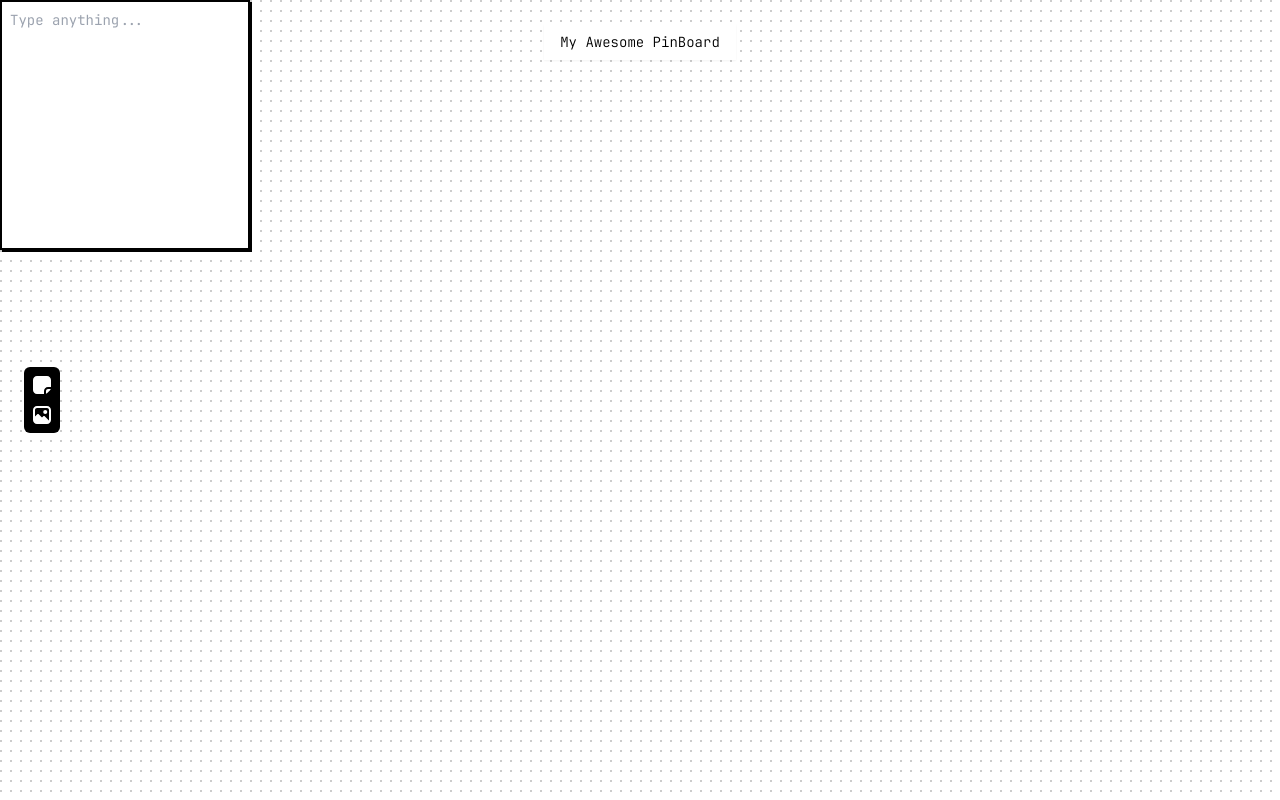
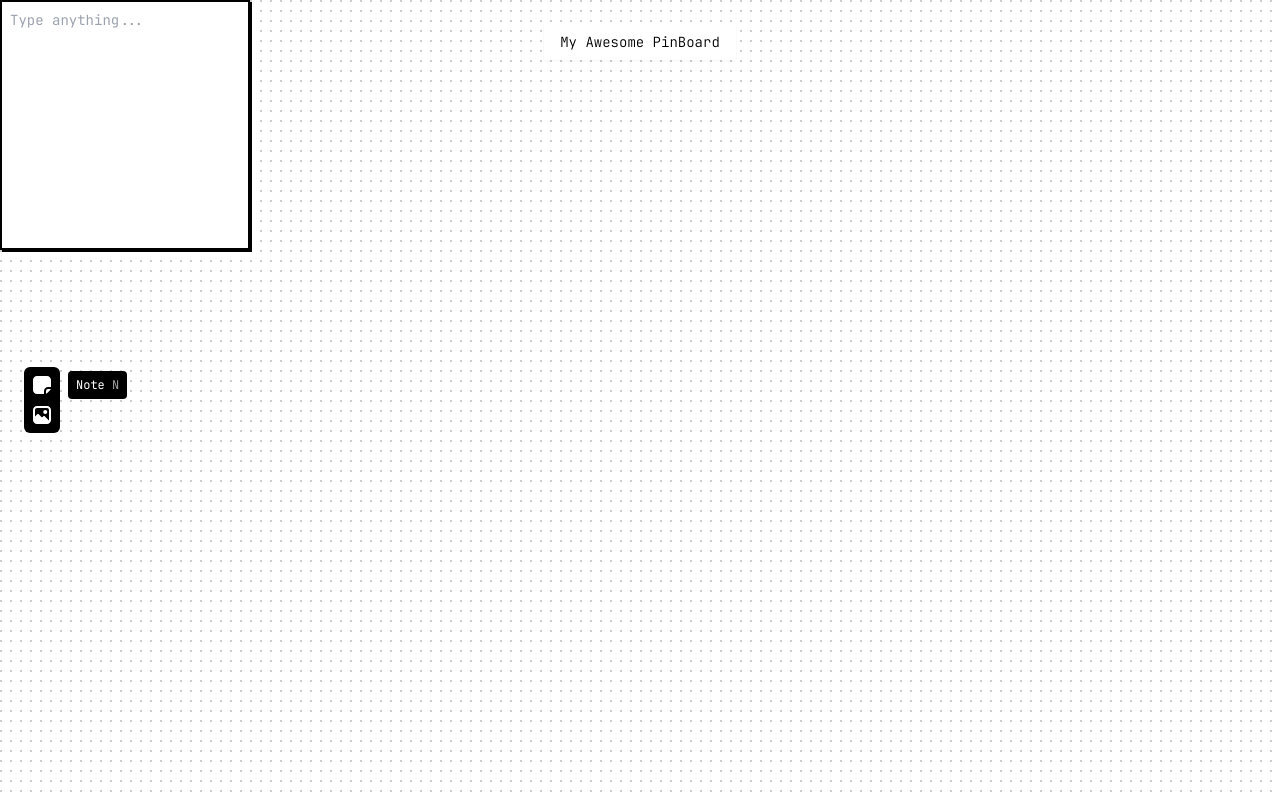
Before and after one commit to jesseborg/pinboard, a Next.js app: page / in a window 1280 px wide. Both pictures are taken after a click on the button 42 px from the left and 385 px from the top of the page. Built offline with nearby package versions, Linux system fonts and the light colour scheme.

Commit message:
feat(toolbar): add `ToolTip` to `ToolBar` buttons

```diff
--- a/src/components/app.tsx
+++ b/src/components/app.tsx
@@ -1,15 +1,13 @@
 "use client";
 
 import { useNodes, useNodesActions } from "@/stores/use-nodes-store";
-import { Button } from "./button";
-import { ImageIcon } from "./icons/image-icon";
-import { NoteIcon } from "./icons/note-icon";
 import { ImageNode } from "./nodes/image-node";
 import { MDXNode } from "./nodes/mdx-node";
 import { Background } from "./pinboard/background";
 import { PinBoard } from "./pinboard/pinboard";
+import { ToolBar } from "./toolbar";
 
-const nodeTypes = {
+export const nodeTypes = {
 	mdx: MDXNode,
 	image: ImageNode,
 };
@@ -25,29 +23,3 @@ export function App() {
 		</PinBoard>
 	);
 }
-
-function ToolBar() {
-	const { addNode } = useNodesActions<typeof nodeTypes>();
-
-	return (
-		<div className="absolute z-20 text-white h-full pl-6 flex">
-			<div className="flex self-center gap-1.5 flex-col bg-black p-1.5 rounded-md">
-				<Button onClick={() => addNode("mdx", { data: { label: "" } })}>
-					<NoteIcon />
-				</Button>
-				<Button
-					onClick={() =>
-						addNode("image", {
-							data: {
-								src: "https://images.unsplash.com/photo-1574144611937-0df059b5ef3e?q=80&w=240",
-								alt: "photo of a cat yawning",
-							},
-						})
-					}
-				>
-					<ImageIcon />
-				</Button>
-			</div>
-		</div>
-	);
-}
--- /dev/null
+++ b/src/components/toolbar.tsx
@@ -0,0 +1,72 @@
+import { useNodesActions } from "@/stores/use-nodes-store";
+import { PropsWithChildren, ReactNode } from "react";
+import { nodeTypes } from "./app";
+import { Button } from "./button";
+import { ImageIcon } from "./icons/image-icon";
+import { NoteIcon } from "./icons/note-icon";
+import * as ToolTipPrimitive from "./tooltip/tooltip";
+
+export function ToolBar() {
+	const { addNode } = useNodesActions<typeof nodeTypes>();
+
+	return (
+		<ToolTipPrimitive.Provider delay={150}>
+			<div className="absolute z-20 text-white h-full pl-6 flex">
+				<div className="flex self-center gap-1.5 flex-col bg-black p-1.5 rounded-md">
+					<ToolTip
+						content={
+							<p className="leading-3">
+								Note <span className="text-neutral-400">N</span>
+							</p>
+						}
+					>
+						<Button onClick={() => addNode("mdx", { data: { label: "" } })}>
+							<NoteIcon />
+						</Button>
+					</ToolTip>
+					<ToolTip
+						content={
+							<p className="leading-3">
+								Image <span className="text-neutral-400">I</span>
+							</p>
+						}
+					>
+						<Button
+							onClick={() =>
+								addNode("image", {
+									data: {
+										src: "https://images.unsplash.com/photo-1574144611937-0df059b5ef3e?q=80&w=240",
+										alt: "photo of a cat yawning",
+									},
+								})
+							}
+						>
+							<ImageIcon />
+						</Button>
+					</ToolTip>
+				</div>
+			</div>
+		</ToolTipPrimitive.Provider>
+	);
+}
+
+type ToolTipProps = {
+	content: ReactNode;
+};
+const ToolTip = ({ content, children }: PropsWithChildren<ToolTipProps>) => {
+	return (
+		<ToolTipPrimitive.Root>
+			<ToolTipPrimitive.Trigger asChild>{children}</ToolTipPrimitive.Trigger>
+			<ToolTipPrimitive.Portal>
+				<ToolTipPrimitive.Content
+					side="right"
+					align="center"
+					sideOffset={14}
+					className="bg-black text-white text-xs p-2 rounded-[4px]"
+				>
+					{content}
+				</ToolTipPrimitive.Content>
+			</ToolTipPrimitive.Portal>
+		</ToolTipPrimitive.Root>
+	);
+};
```
